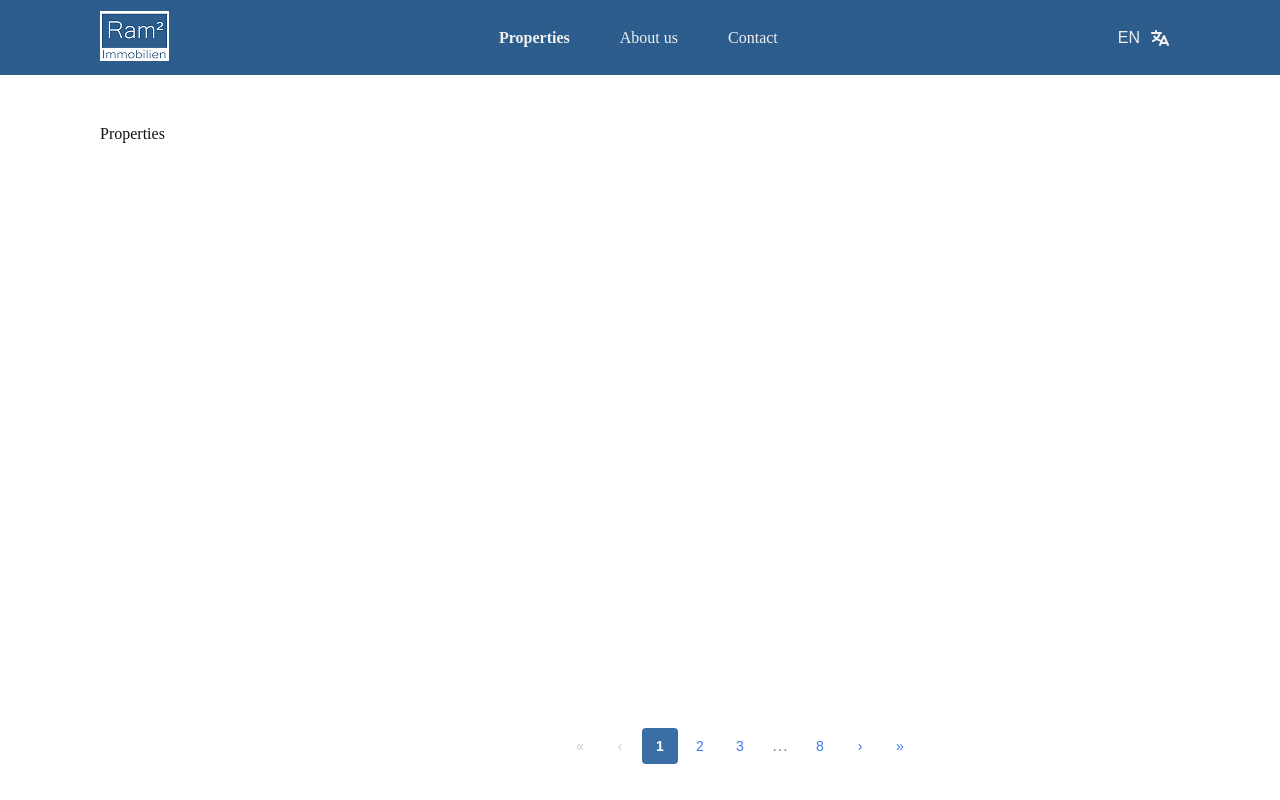
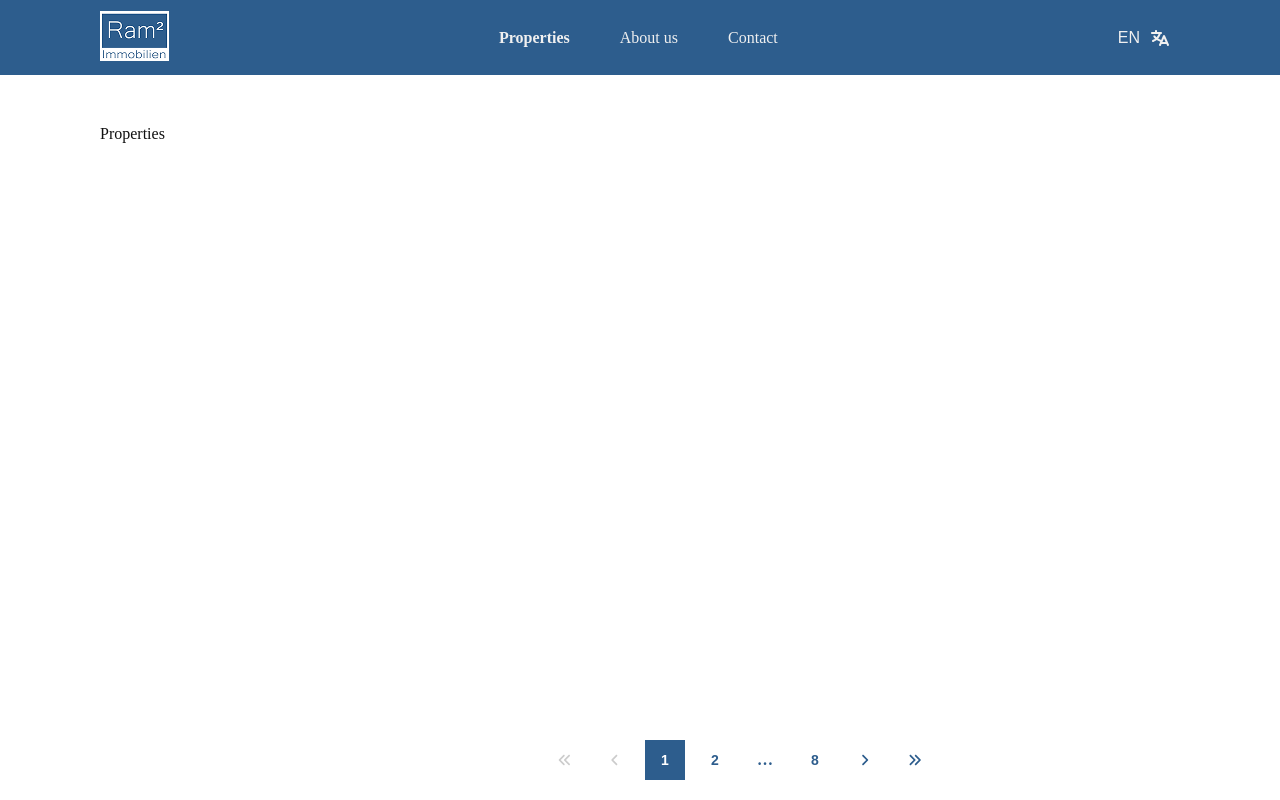
Before and after one commit to ram2-immobilien/ram2-web, a Next.js app: page /en/properties in a window 1280 px wide. Built offline with nearby package versions, Linux system fonts and the light colour scheme.

Commit message:
paginacion mejorada

```diff
--- a/app/[locale]/properties/page.tsx
+++ b/app/[locale]/properties/page.tsx
@@ -1,15 +1,24 @@
+"use client";
+import { useState } from "react";
 import { useTranslations } from "next-intl";
 import Pagination from "@/components/Pagination/Pagination";
 
 export default function Page() {
     const t = useTranslations("properties");
 
+    // el estado de la pagina actual esta aqui
+    const [currentPage, setCurrentPage] = useState(1);
+
     return (
         <div>
             <p>{t("header")}</p>
 
             {/* componente de paginacion */}
-            <Pagination totalPages={8} />
+            <Pagination
+                totalPages={8}
+                currentPage={currentPage}
+                onPageChange={setCurrentPage}
+            />
         </div>
     );
 }
--- a/components/Pagination/Pagination.css
+++ b/components/Pagination/Pagination.css
@@ -11,20 +11,23 @@
 .paginacion {
     display: flex;
     align-items: center;
-    gap: 4px;
-    padding: 16px;
+    gap: 10px;
 }
 
 /* estilo base de cada boton */
 .paginacion-btn {
-    width: 36px;
-    height: 36px;
+    width: 40px;
+    height: 40px;
     border: none;
-    border-radius: 4px;
+    border-radius: 0;
     cursor: pointer;
     background: transparent;
-    color: #3c76f5;
+    color: #2D5D8D;
     font-size: 14px;
+    font-weight: 600;
+    display: flex;
+    align-items: center;
+    justify-content: center;
 }
 
 /* cuando el boton esta desactivado */
@@ -40,17 +43,17 @@
 
 /* el boton de la pagina activa */
 .paginacion-btn-activo {
-    background: #3a6ea5;
-    color: white;
-    font-weight: 600;
+    background: #2D5D8D;
+    color: #FFFFFF;
 }
 
 /* los puntitos */
 .paginacion-puntos {
-    width: 36px;
-    height: 36px;
+    width: 40px;
+    height: 40px;
     display: flex;
     align-items: center;
     justify-content: center;
-    color: #888;
+    color: #2D5D8D;
+    font-weight: 600;
 }
--- a/components/Pagination/Pagination.tsx
+++ b/components/Pagination/Pagination.tsx
@@ -1,29 +1,30 @@
-"use client";
-import { useState } from "react";
+import { FontAwesomeIcon } from "@fortawesome/react-fontawesome";
+import {
+  faAnglesLeft,
+  faAngleLeft,
+  faAngleRight,
+  faAnglesRight,
+} from "@fortawesome/free-solid-svg-icons";
 import "./Pagination.css";
+
 
 interface PaginationProps {
   totalPages: number;
-  onPageChange?: (page: number) => void;
+  currentPage: number;
+  onPageChange: (page: number) => void;
 }
 
 // componente de paginacion
-const Pagination = ({ totalPages = 8, onPageChange }: PaginationProps) => {
-
-  // guardo en que pagina estoy
-  const [currentPage, setCurrentPage] = useState(1);
+const Pagination = ({ totalPages, currentPage, onPageChange }: PaginationProps) => {
 
   // funcion para cambiar de pagina
   const handlePageChange = (page: number) => {
     // que no se salga de los limites
     if (page < 1 || page > totalPages) return;
-    setCurrentPage(page);
-    if (onPageChange) {
-      onPageChange(page);
-    }
+    onPageChange(page);
   };
 
-// aqui calculo que numeros mostrar segun en que pagina estoy
+  // aqui calculo que numeros mostrar segun en que pagina estoy
   const getVisiblePages = () => {
     const pages: (number | string)[] = [];
 
@@ -35,35 +36,28 @@ const Pagination = ({ totalPages = 8, onPageChange }: PaginationProps) => {
       return pages;
     }
 
-    // en la pagina 1 muestro siempre 1, 2, 3 ... 8
-    if (currentPage === 1) {
-      pages.push(1);
-      pages.push(2);
-      pages.push(3);
+    // siempre muestro la primera
+    pages.push(1);
+
+    // si la pagina actual esta lejos del principio pongo puntitos
+    if (currentPage > 3) {
       pages.push("...");
-      pages.push(totalPages);
-      return pages;
     }
 
-    // muestro desde la 1 hasta la pagina actual + 1
-    for (let i = 1; i <= currentPage + 1; i++) {
-      if (i <= totalPages) {
+    // muestro la pagina anterior, la actual y la siguiente
+    for (let i = currentPage - 1; i <= currentPage + 1; i++) {
+      if (i > 1 && i < totalPages) {
         pages.push(i);
       }
     }
 
-    // si estamos en la pagina 5 o mas muestro todo lo que queda
-    if (currentPage >= 5) {
-      for (let i = currentPage + 2; i <= totalPages; i++) {
-        pages.push(i);
-      }
-    } else {
-      // si antes de la 5 ponemos puntitos y la ultima
-      if (currentPage + 1 < totalPages) {
-        pages.push("...");
-        pages.push(totalPages);
-      }
+    // si la pagina actual esta lejos del final pongo puntitos
+    if (currentPage < totalPages - 2) {
+      pages.push("...");
     }
+
+    // siempre muestro la ultima
+    pages.push(totalPages);
 
     return pages;
   };
@@ -80,7 +74,7 @@ const Pagination = ({ totalPages = 8, onPageChange }: PaginationProps) => {
           disabled={currentPage === 1}
           className="paginacion-btn"
         >
-          «
+          <FontAwesomeIcon icon={faAnglesLeft} />
         </button>
 
         {/* boton pagina anterior */}
@@ -89,7 +83,7 @@ const Pagination = ({ totalPages = 8, onPageChange }: PaginationProps) => {
           disabled={currentPage === 1}
           className="paginacion-btn"
         >
-          ‹
+          <FontAwesomeIcon icon={faAngleLeft} />
         </button>
 
         {/* aqui pinto los numeros */}
@@ -122,7 +116,7 @@ const Pagination = ({ totalPages = 8, onPageChange }: PaginationProps) => {
           disabled={currentPage === totalPages}
           className="paginacion-btn"
         >
-          ›
+          <FontAwesomeIcon icon={faAngleRight} />
         </button>
 
         {/* boton ultima pagina */}
@@ -131,7 +125,7 @@ const Pagination = ({ totalPages = 8, onPageChange }: PaginationProps) => {
           disabled={currentPage === totalPages}
           className="paginacion-btn"
         >
-          »
+          <FontAwesomeIcon icon={faAnglesRight} />
         </button>
 
       </div>
```
